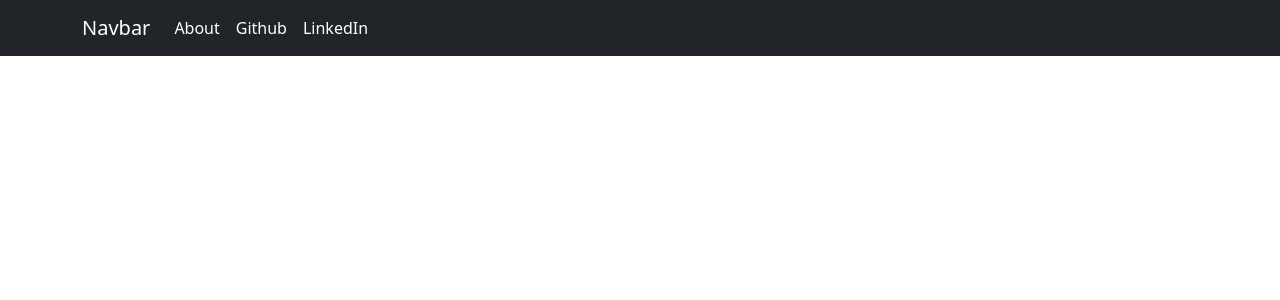
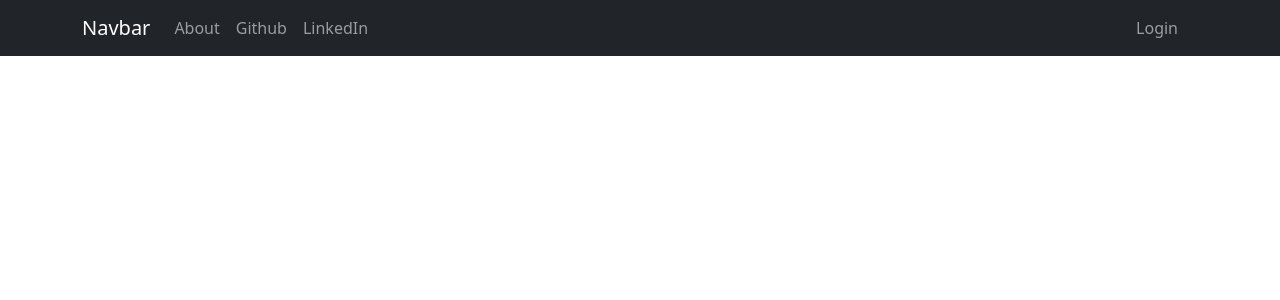
Before and after one commit to Hiwa2719/site_project, a Django app: page / in a window 1280 px wide. Shown: the top 300 px of the page. Run offline with Django 4.2, Linux system fonts and the light colour scheme; data that the repository does not hold is empty; some libraries are stand-ins or nearby versions.

Commit message:
implementing login page

```diff
--- a/site_project/urls.py
+++ b/site_project/urls.py
@@ -15,8 +15,10 @@ Including another URLconf
 """
 from django.contrib import admin
 from django.urls import path, include
-
+from django.contrib.auth.views import LoginView, LogoutView
 urlpatterns = [
     path('admin/', admin.site.urls),
+    path('login/', LoginView.as_view(), name='login'),
+    path('logout/', LogoutView.as_view(), name='logout'),
     path('', include('blog.urls')),
 ]
--- a/templates/base.html
+++ b/templates/base.html
@@ -15,16 +15,25 @@
             <span class="navbar-toggler-icon"></span>
         </button>
         <div class="collapse navbar-collapse" id="navbarSupportedContent">
-            <ul class="navbar-nav me-auto mb-2 mb-lg-0">
+            <ul class="navbar-nav me-auto mb-2 mb-lg-0 container-fluid">
                 <li class="nav-item">
-                    <a class="nav-link active" aria-current="page" href="{% url 'blog:about' %}">About</a>
+                    <a class="nav-link" aria-current="page" href="{% url 'blog:about' %}">About</a>
                 </li>
                 <li class="nav-item">
-                    <a class="nav-link active" aria-current="page" href="https://www.github.com">Github</a>
+                    <a class="nav-link" aria-current="page" href="https://www.github.com">Github</a>
                 </li>
                 <li class="nav-item">
-                    <a class="nav-link active" aria-current="page" href="https://www.linkedin.com">LinkedIn</a>
-                </li>
+                    <a class="nav-link" aria-current="page" href="https://www.linkedin.com">LinkedIn</a>
+                   </li>
+                {% if request.user.is_authenticated %}
+                    <li class="nav-item ms-auto">
+                        <a class="nav-link" aria-current="page" href="{% url 'logout' %}">Logout</a>
+                    </li>
+                {% else %}
+                    <li class="nav-item ms-auto">
+                        <a class="nav-link" aria-current="page" href="{% url 'login' %}">Login</a>
+                    </li>
+                {% endif %}
             </ul>
         </div>
     </div>
```
Also changed, not shown: blog/templates/blog/form.html (added, +7 -0 lines), blog/templates/registration/login.html (added, +10 -0 lines), db.sqlite3.
